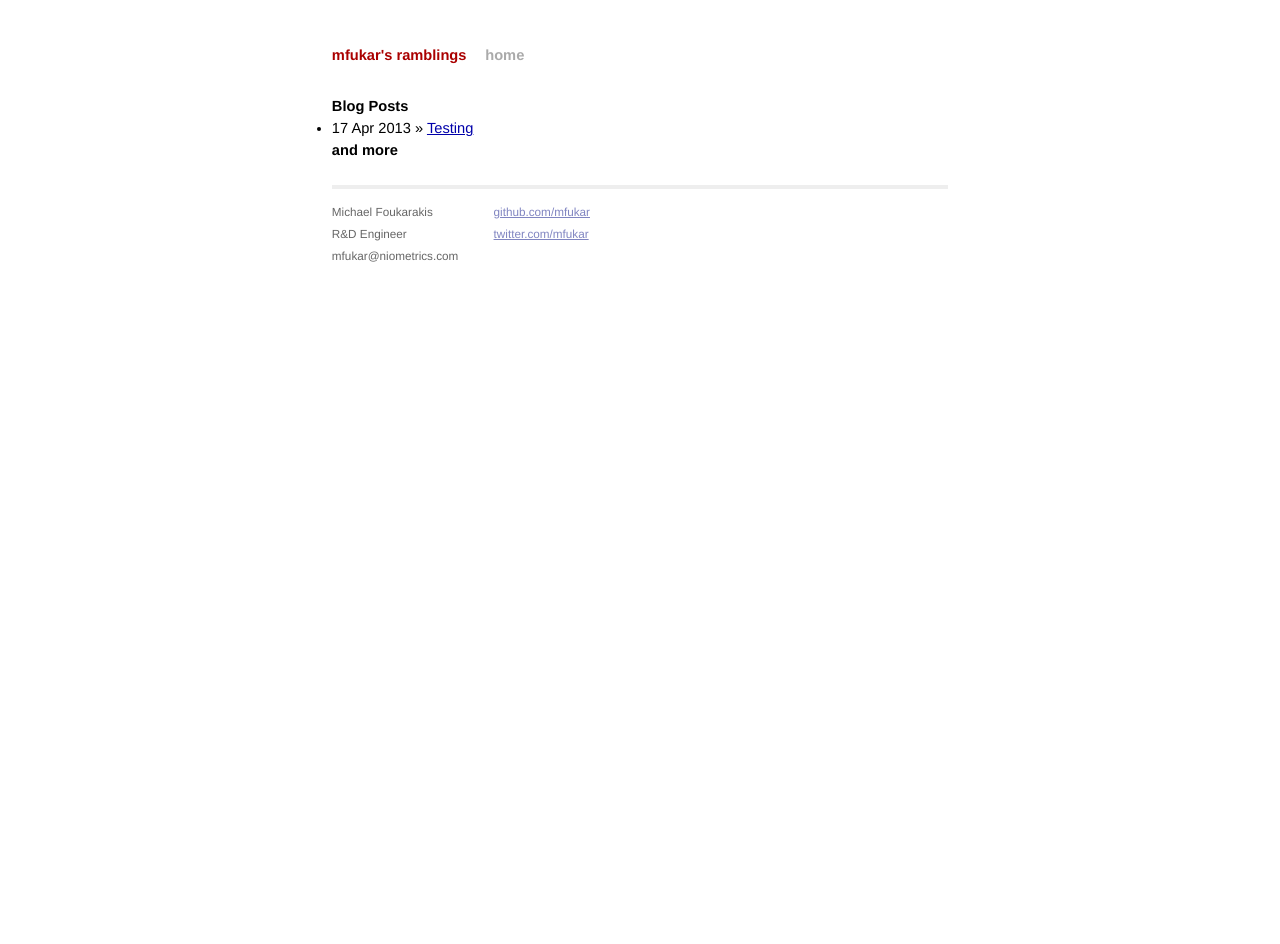
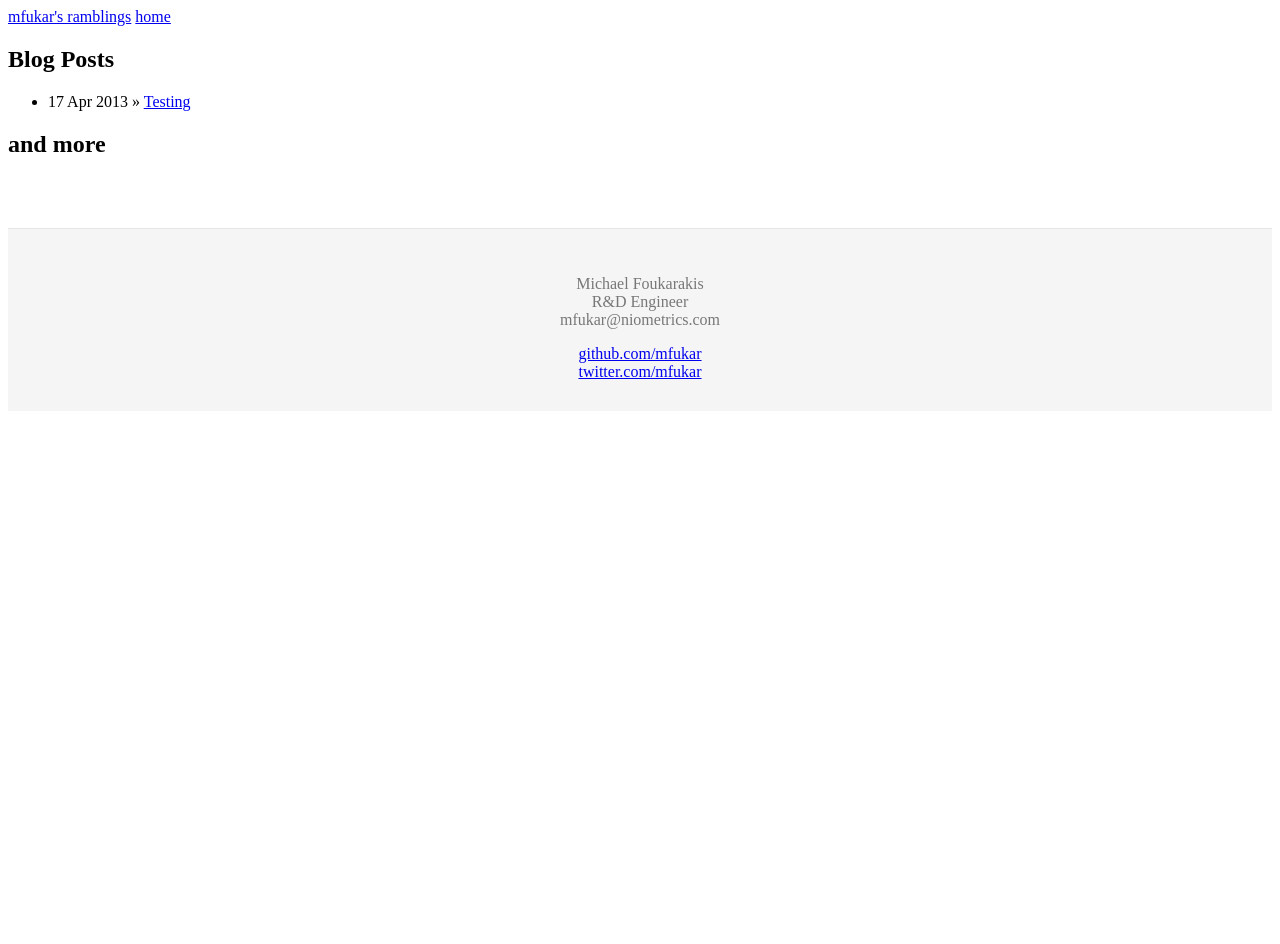
Before and after one commit to mfukar/mfukar.github.com, a Jekyll site: the page built from index.html, in a window 1280 px wide. Built offline with Jekyll 4.4.1, drawn with Linux system fonts in a browser that asks for light colours; after the commit the page ends 900 px from its top, so only the background shows below that.

Commit message:
Play around with the layout.

```diff
--- a/_layouts/post.html
+++ b/_layouts/post.html
@@ -52,6 +52,6 @@ layout: default3
   -->
 
 	<noscript>
-		Please enable JavaScript to view the <a href="http://disqus.com/?ref_noscript">comments powered by Disqus.</a>
+		To view the <a href="http://disqus.com/?ref_noscript">comments powered by Disqus</a> you will need to enable Javascript.
 	</noscript>
 </div>
--- a/css/screen.css
+++ b/css/screen.css
@@ -1,189 +1,29 @@
-/****************/
-/* Common
-/****************/
+div.customize * h1 {font-size:1.5em; font-weight:bold;}
 
-/* Global Reset */
+div.customize * p {text-align:justify;}
 
-* {
-  margin: 0;
-  padding: 0;
+.footer {
+    text-align: center;
+    padding: 30px 0;
+    margin-top: 70px;
+    border-top: 1px solid #e5e5e5;
+    background-color: #f5f5f5;
 }
 
-html, body {
-  height: 100%;
+.footer p {
+    margin-bottom: 0;
+    color: #777;
 }
 
-body {
-  background-color: white;
-  font: 13.34px helvetica, arial, clean, sans-serif;
-  *font-size: small;
-  text-align: center;
+.footer-links {
+    margin: 10px 0;
 }
 
-h1, h2, h3, h4, h5, h6 {
-  font-size: 100%;
+.footer-links li {
+    display: inline;
+    padding: 0 2px;
 }
 
-h1 {
-  margin-bottom: 1em;
+.footer-links li:first-child {
+    padding-left: 0;
 }
-
-p {
-  margin: 1em 0;
-}
-
-a {
-  color: #00a;
-}
-
-a:hover {
-  color: black;
-}
-
-a:visited {
-  color: #a0a;
-}
-
-table {
-  font-size: inherit;
-  font: 100%;
-}
-
-/****************/
-/* Home
-/****************/
-
-ul.posts {
-  list-style-type: none;
-  margin-bottom: 2em;
-}
-
-  ul.posts li {
-    line-height: 1.75em;
-  }
-
-  ul.posts span {
-    color: #aaa;
-    font-family: Monaco, "Courier New", monospace;
-    font-size: 80%;
-  }
-
-/****************/
-/* Site
-/****************/
-
-.site {
-  font-size: 110%;
-  text-align: justify;
-  width: 42em;
-  margin: 3em auto 2em auto;
-  line-height: 1.5em;
-}
-
-.title {
-  color: #a00;
-  font-weight: bold;
-  margin-bottom: 2em;
-}
-
-  .site .title a {
-    color: #a00;
-    text-decoration: none;
-  }
-
-  .site .title a:hover {
-    color: black;
-  }
-
-  .site .title a.extra {
-    color: #aaa;
-    text-decoration: none;
-    margin-left: 1em;
-  }
-
-  .site .title a.extra:hover {
-    color: black;
-  }
-
-  .site .meta {
-    color: #aaa;
-  }
-
-  .site .footer {
-    font-size: 80%;
-    color: #666;
-    border-top: 4px solid #eee;
-    margin-top: 2em;
-    overflow: hidden;
-  }
-
-    .site .footer .contact {
-      float: left;
-      margin-right: 3em;
-    }
-
-      .site .footer .contact a {
-        color: #8085C1;
-      }
-
-    .site .footer .rss {
-      margin-top: 1.1em;
-      margin-right: -.2em;
-      float: right;
-    }
-
-      .site .footer .rss img {
-        border: 0;
-      }
-
-/****************/
-/* Posts
-/****************/
-
-#post {
-
-}
-
-  /* standard */
-
-  #post pre {
-    border: 1px solid #ddd;
-    background-color: #eef;
-    padding: 0 .4em;
-  }
-
-  #post ul,
-  #post ol {
-    margin-left: 1.35em;
-  }
-
-  #post code {
-    border: 1px solid #ddd;
-    background-color: #eef;
-    font-size: 85%;
-    padding: 0 .2em;
-  }
-
-    #post pre code {
-      border: none;
-    }
-
-  /* terminal */
-
-  #post pre.terminal {
-    border: 1px solid black;
-    background-color: #333;
-    color: white;
-  }
-
-  #post pre.terminal code {
-    background-color: #333;
-  }
-
-#related {
-  margin-top: 2em;
-}
-
-  #related h2 {
-    margin-bottom: 1em;
-  }
```
